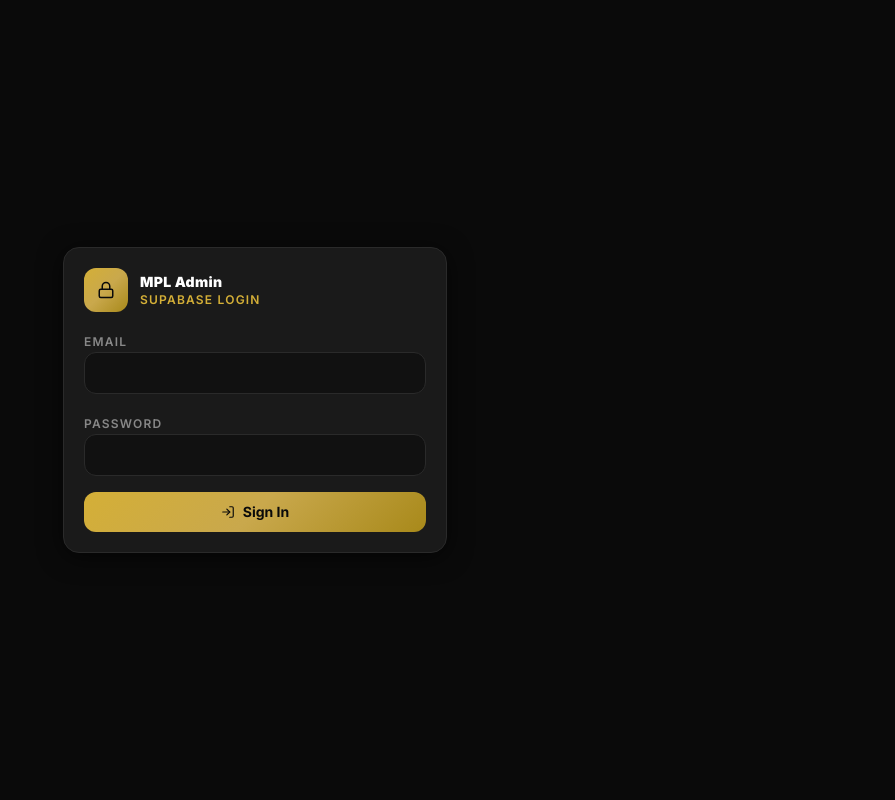
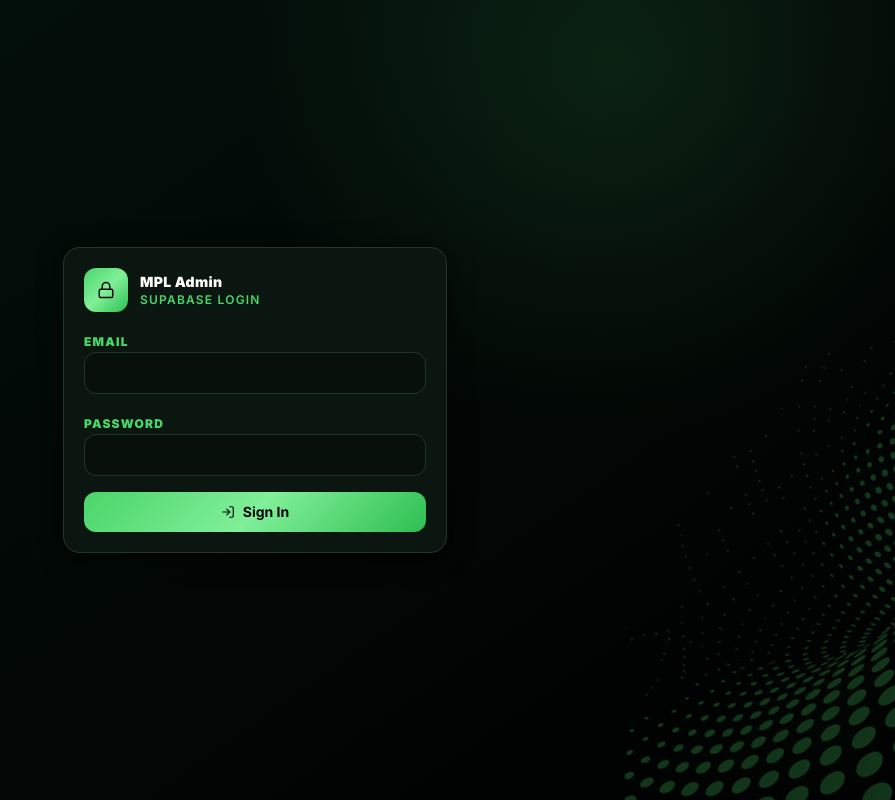
Before and after one commit to cboxbow/padel-operating-system, a React (Vite) app: page / in a window 1280 px wide. Shown: the whole page, without its empty margins (385-1280 px from the left). Built offline with nearby package versions, Linux system fonts and the light colour scheme; no server answers.

Commit message:
Apply Padel League app theme

```diff
--- a/src/App.tsx
+++ b/src/App.tsx
@@ -51,7 +51,7 @@ function AppContent() {
   };
 
   return (
-    <div className={`flex flex-col h-full w-full bg-mpl-black mx-auto relative overflow-hidden ${isCurrentOBSView ? 'max-w-none' : 'max-w-lg'}`}>
+    <div className={`app-theme flex flex-col h-full w-full mx-auto relative overflow-hidden ${isCurrentOBSView ? 'max-w-none' : 'max-w-lg'}`}>
       <div className="absolute top-0 left-0 right-0 h-px bg-gold-gradient opacity-60 z-50" />
       <div className="flex-1 flex flex-col overflow-hidden">
         {renderView()}
@@ -88,7 +88,7 @@ function AppGate() {
 
   if (isLoading) {
     return (
-      <div className="min-h-screen bg-mpl-black flex items-center justify-center">
+      <div className="app-theme min-h-screen relative overflow-hidden flex items-center justify-center">
         <div className="w-8 h-8 rounded-full border-2 border-mpl-border border-t-mpl-gold animate-spin" />
       </div>
     );
@@ -100,7 +100,7 @@ function AppGate() {
 
   if (!profile || !['admin', 'super_admin'].includes(profile.role)) {
     return (
-      <div className="min-h-screen bg-mpl-black flex items-center justify-center px-5">
+      <div className="app-theme min-h-screen relative overflow-hidden flex items-center justify-center px-5">
         <div className="w-full max-w-sm mpl-card p-5 space-y-4">
           <div>
             <p className="text-white font-black text-sm tracking-wide">Admin access blocked</p>
--- a/src/index.css
+++ b/src/index.css
@@ -35,17 +35,43 @@
     border-radius: 2px;
   }
   ::-webkit-scrollbar-thumb:hover {
-    background: #D4AF37;
+    background: #4ad569;
   }
 }
 
 @layer components {
+  .app-theme {
+    isolation: isolate;
+    background:
+      radial-gradient(circle at 78% 8%, rgba(74, 213, 105, 0.12), transparent 30%),
+      linear-gradient(145deg, #03120d 0%, #020705 58%, #000000 100%);
+  }
+
+  .app-theme::before {
+    content: '';
+    position: absolute;
+    inset: 0;
+    z-index: 0;
+    pointer-events: none;
+    opacity: 0.26;
+    background-image: url('/obs-dot-design.png');
+    background-repeat: no-repeat;
+    background-size: min(160vw, 640px) auto;
+    background-position: right -220px bottom -90px;
+    filter: drop-shadow(0 0 24px rgba(74, 213, 105, 0.22));
+  }
+
+  .app-theme > * {
+    position: relative;
+    z-index: 1;
+  }
+
   .mpl-card {
-    @apply bg-mpl-card border border-mpl-border rounded-2xl shadow-card;
+    @apply bg-mpl-card/95 border border-mpl-border rounded-2xl shadow-card backdrop-blur-sm;
   }
 
   .mpl-card-gold {
-    @apply bg-mpl-card border border-mpl-gold/30 rounded-2xl shadow-gold;
+    @apply bg-mpl-card/95 border border-mpl-gold/35 rounded-2xl shadow-gold backdrop-blur-sm;
   }
 
   .btn-gold {
@@ -55,7 +81,7 @@
   }
 
   .btn-ghost {
-    @apply border border-mpl-border text-mpl-gray hover:text-white hover:border-mpl-gold/50
+    @apply border border-mpl-border bg-mpl-dark/50 text-mpl-gray hover:text-white hover:border-mpl-gold/50 hover:bg-mpl-card2/80
            rounded-xl px-4 py-2.5 text-sm transition-all duration-200 active:scale-95;
   }
 
@@ -88,17 +114,17 @@
   }
 
   .input-field {
-    @apply bg-mpl-dark border border-mpl-border rounded-xl px-3 py-2.5 text-sm text-white
+    @apply bg-mpl-dark/90 border border-mpl-border rounded-xl px-3 py-2.5 text-sm text-white
            placeholder-mpl-gray focus:outline-none focus:border-mpl-gold/60 focus:ring-1
            focus:ring-mpl-gold/30 transition-all duration-200 w-full;
   }
 
   .section-title {
-    @apply text-xs font-semibold uppercase tracking-widest text-mpl-gray mb-3;
+    @apply text-xs font-black uppercase tracking-widest text-mpl-gold mb-3;
   }
 
   .pool-slot {
-    @apply bg-mpl-dark border border-mpl-border rounded-xl p-3 flex items-center gap-3
+    @apply bg-mpl-dark/90 border border-mpl-border rounded-xl p-3 flex items-center gap-3
            transition-all duration-200 cursor-pointer hover:border-mpl-gold/40 hover:bg-mpl-card2;
   }
 
--- a/src/pages/LoginPage.tsx
+++ b/src/pages/LoginPage.tsx
@@ -24,7 +24,7 @@ export function LoginPage() {
   };
 
   return (
-    <div className="min-h-screen bg-mpl-black flex items-center justify-center px-5">
+    <div className="app-theme min-h-screen relative overflow-hidden flex items-center justify-center px-5">
       <form onSubmit={handleSubmit} className="w-full max-w-sm mpl-card p-5 space-y-4">
         <div className="flex items-center gap-3">
           <div className="w-11 h-11 rounded-xl bg-gold-gradient flex items-center justify-center">
--- a/tailwind.config.js
+++ b/tailwind.config.js
@@ -9,30 +9,30 @@ export default {
     extend: {
       colors: {
         gold: {
-          50: '#fdf8e7',
-          100: '#faefc2',
-          200: '#f5dc8a',
-          300: '#efc450',
-          400: '#e8ad28',
-          500: '#D4AF37',
-          600: '#C9A84C',
-          700: '#a8891a',
-          800: '#896c14',
-          900: '#6e5210',
+          50: '#edfff2',
+          100: '#d4ffe0',
+          200: '#aaffbf',
+          300: '#75f694',
+          400: '#4ad569',
+          500: '#4ad569',
+          600: '#2dbf50',
+          700: '#21983f',
+          800: '#1d7836',
+          900: '#185f2e',
         },
         mpl: {
-          black: '#0A0A0A',
-          dark: '#111111',
-          card: '#1A1A1A',
-          card2: '#1E1E1E',
-          border: '#2A2A2A',
-          gold: '#D4AF37',
-          'gold-light': '#E8C84A',
-          'gold-dim': 'rgba(212,175,55,0.25)',
+          black: '#020705',
+          dark: '#07100B',
+          card: '#0D1812',
+          card2: '#102018',
+          border: '#20382A',
+          gold: '#4ad569',
+          'gold-light': '#B8FFC8',
+          'gold-dim': 'rgba(74,213,105,0.25)',
           white: '#FFFFFF',
-          'off-white': '#F0EDE6',
-          gray: '#888888',
-          'gray-dark': '#444444',
+          'off-white': '#ECFFF1',
+          gray: '#8EA899',
+          'gray-dark': '#2B4A38',
         },
         status: {
           draft: '#666666',
@@ -52,15 +52,15 @@ export default {
         '3xl': '1.5rem',
       },
       boxShadow: {
-        'gold': '0 0 20px rgba(212,175,55,0.2)',
-        'gold-sm': '0 0 10px rgba(212,175,55,0.15)',
+        'gold': '0 0 22px rgba(74,213,105,0.22)',
+        'gold-sm': '0 0 12px rgba(74,213,105,0.16)',
         'card': '0 4px 24px rgba(0,0,0,0.6)',
         'modal': '0 20px 60px rgba(0,0,0,0.8)',
       },
       backgroundImage: {
-        'gold-gradient': 'linear-gradient(135deg, #D4AF37 0%, #C9A84C 50%, #a8891a 100%)',
-        'dark-gradient': 'linear-gradient(180deg, #1A1A1A 0%, #0A0A0A 100%)',
-        'card-gradient': 'linear-gradient(135deg, #1E1E1E 0%, #1A1A1A 100%)',
+        'gold-gradient': 'linear-gradient(135deg, #4ad569 0%, #80ef99 50%, #2dbf50 100%)',
+        'dark-gradient': 'linear-gradient(180deg, #0D1812 0%, #020705 100%)',
+        'card-gradient': 'linear-gradient(135deg, #102018 0%, #0D1812 100%)',
       },
       animation: {
         'fade-in': 'fadeIn 0.3s ease-in-out',
@@ -83,8 +83,8 @@ export default {
           '100%': { transform: 'translateX(0)', opacity: '1' },
         },
         pulseGold: {
-          '0%, 100%': { boxShadow: '0 0 10px rgba(212,175,55,0.3)' },
-          '50%': { boxShadow: '0 0 25px rgba(212,175,55,0.6)' },
+          '0%, 100%': { boxShadow: '0 0 10px rgba(74,213,105,0.3)' },
+          '50%': { boxShadow: '0 0 25px rgba(74,213,105,0.6)' },
         },
       },
     },
```
Also changed, not shown: public/obs-dot-design.png.
